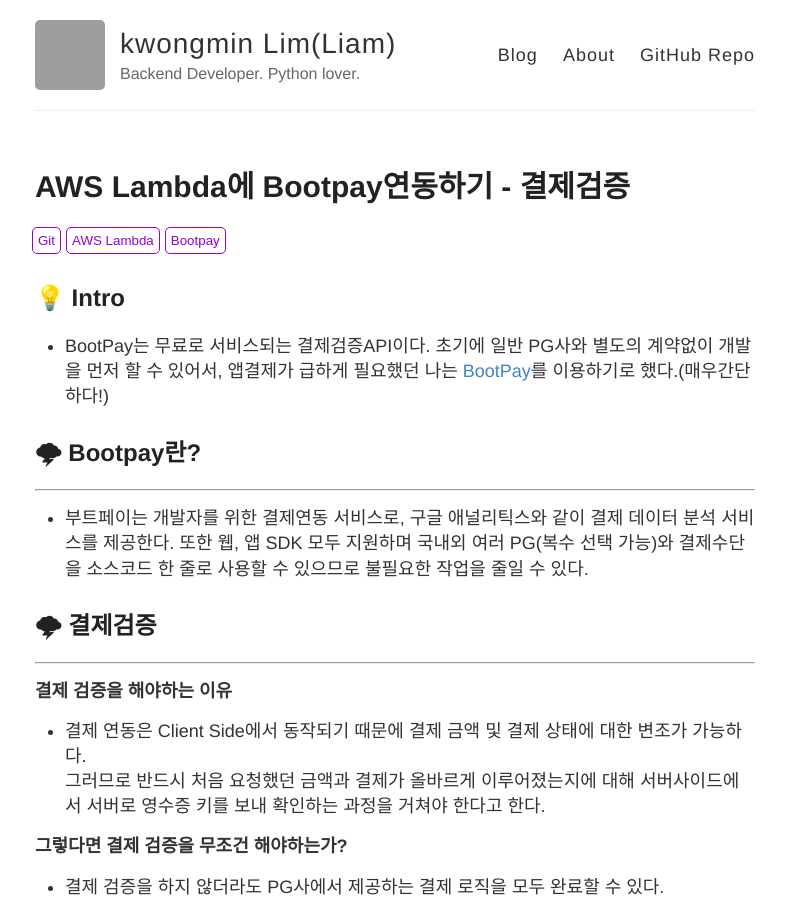
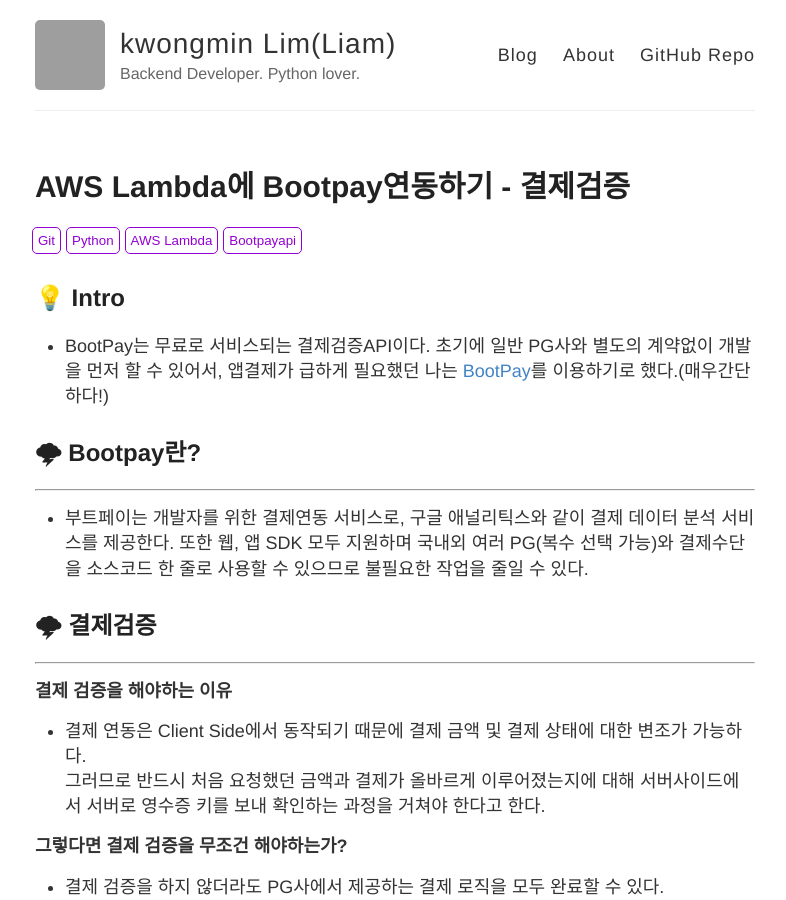
Before and after one commit to liampoet/liampoet.github.io-test2, a Jekyll site: the page built from _posts/2022-3-15-Lambda-Bootpay.md, in a window 1280 px wide and 900 px high. Shown: the whole window, without its empty margins (245-1031 px from the left). Built offline with Jekyll 4.4.1, drawn with Linux system fonts in a browser that asks for light colours; comment, search, counter and statistics services are not loaded; grey boxes are pictures that could not be loaded.

Commit message:
Update 2022-3-15-Lambda-Bootpay.md

```diff
--- a/_posts/2022-3-15-Lambda-Bootpay.md
+++ b/_posts/2022-3-15-Lambda-Bootpay.md
@@ -2,7 +2,7 @@
 layout: post
 title: AWS Lambda에 Bootpay연동하기 - 결제검증
 category: Blog
-tags: [Git, AWS Lambda, Bootpay]
+tags: [Git, Python, AWS Lambda, Bootpayapi]
 ---
 ## 💡 Intro
 - BootPay는 무료로 서비스되는 결제검증API이다. 초기에 일반 PG사와 별도의 계약없이 개발을 먼저 할 수 있어서, 앱결제가 급하게 필요했던 나는 [BootPay](https://docs.bootpay.co.kr)를 이용하기로 했다.(매우간단하다!)
```
